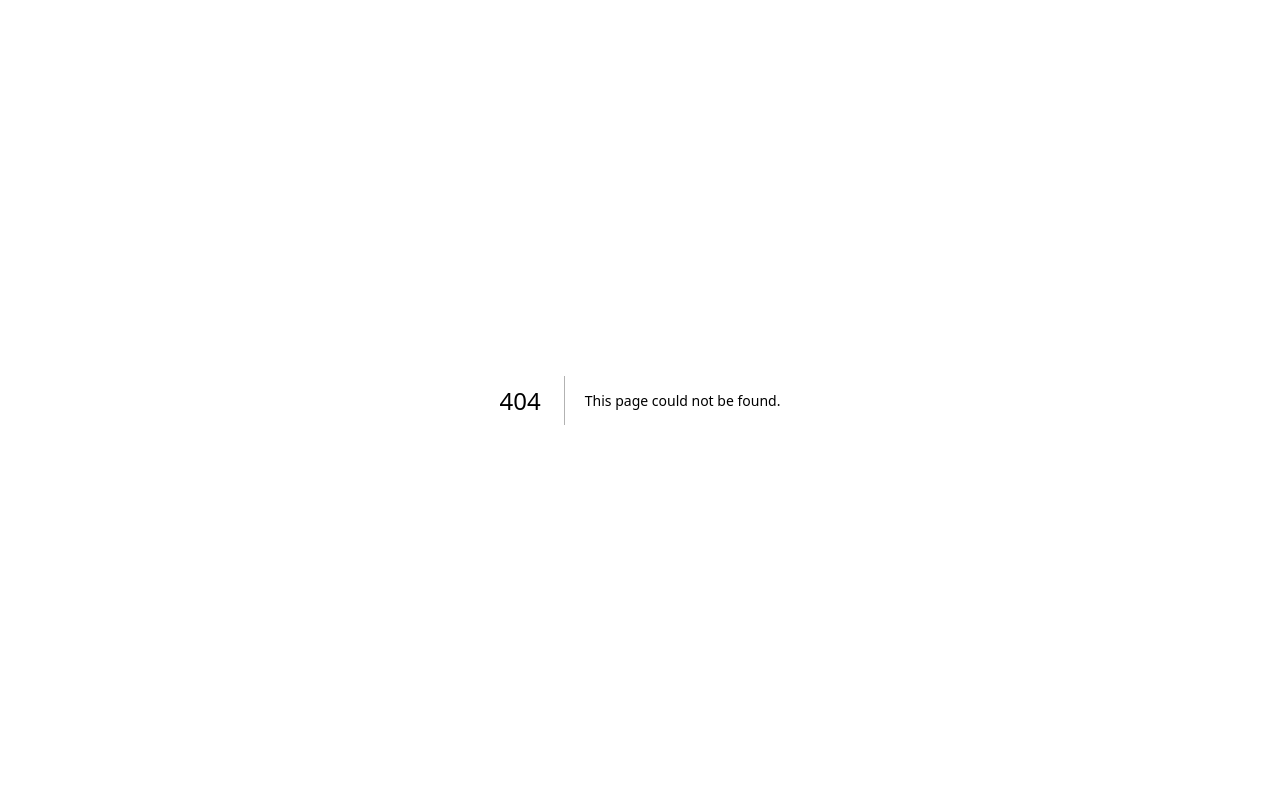
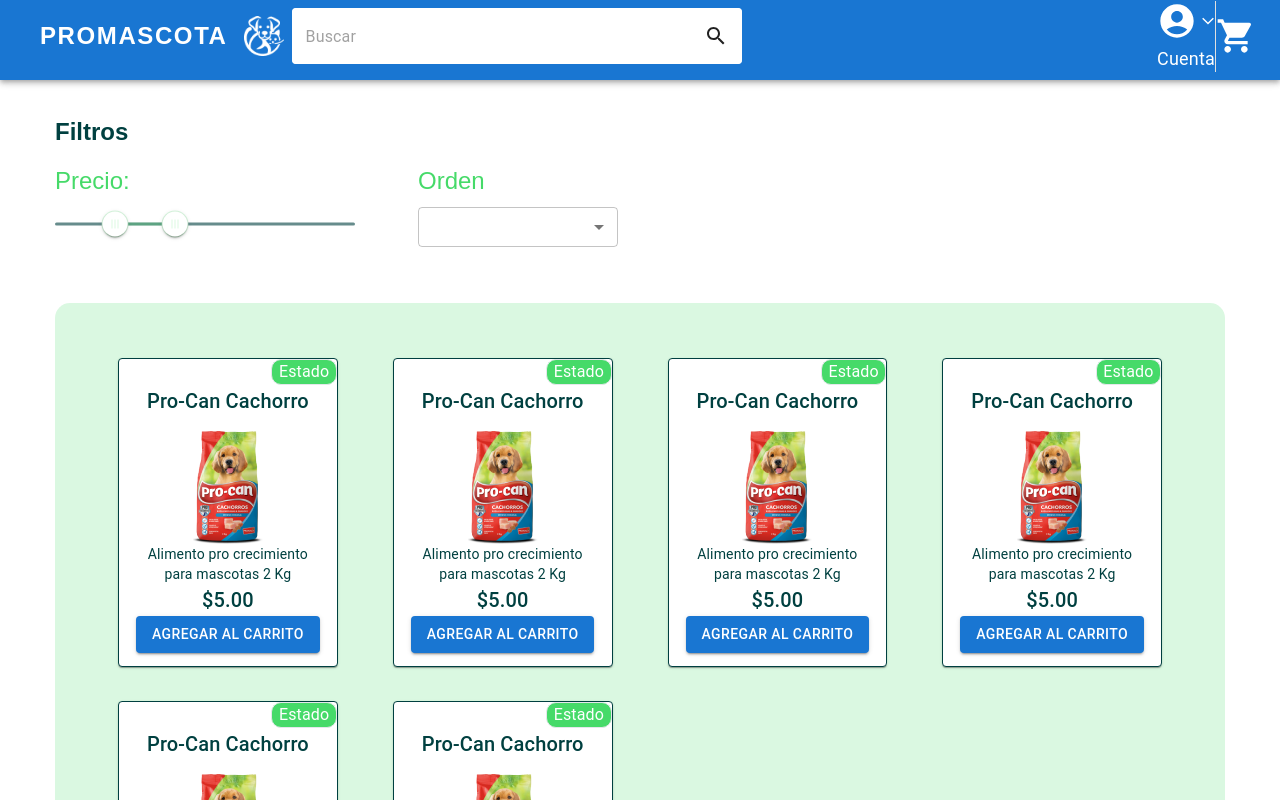
Before and after one commit to PROMASCOTA-TIC/Frontend-PetOwners, a Next.js app: page /search-list in a window 1280 px wide. Before the commit this address had no page. Shown: the top 800 px of the page. Built offline with nearby package versions, Linux system fonts and the light colour scheme.

Commit message:
feat: Se añade la pantalla de lista de resultados de búsqueda

```diff
--- /dev/null
+++ b/src/app/(shop)/search-list/page.tsx
@@ -0,0 +1,15 @@
+import { FiltroListaBusqueda, ListaItems } from "@/app/components";
+
+export default function () {
+    return (
+        <div>
+            <div className="mx-e55 mt-e34">
+                <h2 className="mb-e13 text-primary font-bold text-[24px]">Filtros</h2>
+                <FiltroListaBusqueda />
+                <div className="my-e55 w-full">
+                    <ListaItems />
+                </div>
+            </div>
+        </div>
+    )
+}
--- a/src/app/components/index.ts
+++ b/src/app/components/index.ts
@@ -1,9 +1,13 @@
 import ProductsCarousel from "./products/productsCarousel";
 import ProductOffers from "./products/productsOffers";
 import { ListaPreferencias } from "./registro/listaPreferencias";
+import { FiltroListaBusqueda } from "./searchList/filtroListaBusqueda";
+import { ListaItems } from "./searchList/listaItems";
 
 export  {
     ProductsCarousel,
     ProductOffers,
     ListaPreferencias,
+    FiltroListaBusqueda,
+    ListaItems,
 }
--- /dev/null
+++ b/src/app/components/searchList/filtroListaBusqueda.tsx
@@ -0,0 +1,143 @@
+"use client";
+import { useState } from "react";
+import { Box, FormControl, InputLabel, MenuItem, Select, Slider, SelectChangeEvent, styled, SliderThumb, Tooltip } from "@mui/material";
+import PropTypes from 'prop-types';
+
+// function valuetext(value: number) {
+//     return `$ ${value}`;
+// }
+
+interface ValueLabelComponentProps {
+    children: React.ReactElement;
+    value: number;
+}
+
+function ValueLabelComponent(props: ValueLabelComponentProps) {
+    const { children, value } = props;
+    return (
+        <Tooltip enterTouchDelay={0} placement="top" title={value}>
+            {children}
+        </Tooltip>
+    );
+}
+
+const CustomAirbnbSlider = styled(Slider)(({ theme }) => ({
+    color: '#46DA6933',
+    height: 8,
+    padding: '13px 0',
+    '& .MuiSlider-thumb': {
+        height: 27,
+        width: 27,
+        backgroundColor: '#fff',
+        border: '1px solid currentColor',
+        '&:hover': {
+            boxShadow: '0 0 0 8px rgba(58, 133, 137, 0.16)',
+        },
+        '& .airbnb-bar': {
+            height: 9,
+            width: 1,
+            backgroundColor: 'currentColor',
+            marginLeft: 1,
+            marginRight: 1,
+        },
+    },
+    '& .MuiSlider-track': {
+        height: 3,
+    },
+    '& .MuiSlider-rail': {
+        color: '#00404099',
+        opacity: 1,
+        height: 3,
+    },
+    '& .MuiSlider-valueLabel': {
+        lineHeight: 1.2,
+        fontSize: 12,
+        background: 'unset',
+        padding: 0,
+        width: 32,
+        height: 32,
+        borderRadius: '50% 50% 50% 0',
+        backgroundColor: '#3a8589',
+        transformOrigin: 'bottom left',
+        transform: 'translate(50%, -100%) rotate(-45deg) scale(0)',
+        '&::before': { display: 'none' },
+        '&.MuiSlider-valueLabelOpen': {
+            transform: 'translate(50%, -100%) rotate(-45deg) scale(1)',
+        },
+        '& > *': {
+            transform: 'rotate(45deg)',
+        },
+    },
+}));
+
+interface AirbnbThumbComponentProps extends React.HTMLAttributes<unknown> { }
+
+function AirbnbThumbComponent(props: AirbnbThumbComponentProps) {
+    const { children, ...other } = props;
+    return (
+        <SliderThumb {...other}>
+            {children}
+            <span className="airbnb-bar" />
+            <span className="airbnb-bar" />
+            <span className="airbnb-bar" />
+        </SliderThumb>
+    );
+}
+
+export const FiltroListaBusqueda = () => {
+    const [value, setValue] = useState([0, 80]);
+    const [orden, setOrden] = useState<string>('');
+
+    // const handleChange = (event: Event, newValue: number | number[]) => {
+    //     if (Array.isArray(newValue)) {
+    //         setValue(newValue);
+    //     }
+    // };
+
+    const handleDeliveryChange = (event: SelectChangeEvent<string>) => {
+        setOrden(event.target.value);
+    };
+
+    return (
+        <div className="flex gap-e63">
+            <div>
+                <h2 className="text-[24px] text-terciary mb-e8">Precio:</h2>
+                <Box sx={{ width: 300 }}>
+                    {/* <Slider
+                        getAriaLabel={() => 'Price range'}
+                        value={value}
+                        onChange={handleChange}
+                        valueLabelDisplay="auto"
+                        getAriaValueText={valuetext}
+                        color="secondary"
+                    /> */}
+
+                    <CustomAirbnbSlider
+                        valueLabelDisplay="auto"
+                        components={{
+                            Thumb: AirbnbThumbComponent,
+                            ValueLabel: ValueLabelComponent,
+                        }}
+                        getAriaLabel={(index) => (index === 0 ? 'Minimum price' : 'Maximum price')}
+                        defaultValue={[20, 40]}
+                    />
+                </Box>
+            </div>
+            <div>
+                <h2 className="text-[24px] text-terciary mb-e8">Orden</h2>
+                <FormControl variant="outlined" size="small" sx={{ minWidth: 200, maxWidth: 275, borderRadius: '16px' }}>
+                    {/* <InputLabel>Orden de vista</InputLabel> */}
+                    <Select
+                        value={orden}
+                        onChange={handleDeliveryChange}
+                        placeholder="Orden de vista"
+                    // label="Orden de vista"
+                    >
+                        <MenuItem value="Opcion1">Opción 1</MenuItem>
+                        <MenuItem value="Opcion2">Opción 2</MenuItem>
+                    </Select>
+                </FormControl>
+            </div>
+        </div>
+    )
+}
--- /dev/null
+++ b/src/app/components/searchList/listaItems.tsx
@@ -0,0 +1,65 @@
+import React from 'react'
+import { TarjetaItem } from './tarjetaItem';
+import { productImage } from "@/assets/images";
+import { Box, Grid2 } from '@mui/material';
+
+const products = [
+    {
+        title: 'Pro-Can Cachorro',
+        description: 'Alimento pro crecimiento para mascotas 2 Kg',
+        price: 5.00,
+        imageUrl: productImage,
+    },
+    {
+        title: 'Pro-Can Cachorro',
+        description: 'Alimento pro crecimiento para mascotas 2 Kg',
+        price: 5.00,
+        imageUrl: productImage,
+    },
+    {
+        title: 'Pro-Can Cachorro',
+        description: 'Alimento pro crecimiento para mascotas 2 Kg',
+        price: 5.00,
+        imageUrl: productImage,
+    },
+    {
+        title: 'Pro-Can Cachorro',
+        description: 'Alimento pro crecimiento para mascotas 2 Kg',
+        price: 5.00,
+        imageUrl: productImage,
+    },
+    {
+        title: 'Pro-Can Cachorro',
+        description: 'Alimento pro crecimiento para mascotas 2 Kg',
+        price: 10.00,
+        imageUrl: productImage,
+    },
+    {
+        title: 'Pro-Can Cachorro',
+        description: 'Alimento pro crecimiento para mascotas 2 Kg',
+        price: 15.00,
+        imageUrl: productImage,
+    },
+];
+
+export const ListaItems = () => {
+    return (
+        <div>
+            <div className='bg-terciary-20 rounded-b15 px-e63 py-e55 w-full'>
+                {/* <Grid2 container columns={{ xs: 4, sm: 8, md: 12 }}> */}
+                <Grid2 container columnSpacing={{ xs: "55px", md: "55px" }}>
+                    {products.map((product, index) => (
+                        <Grid2 key={index} size={{ xs: 12, sm: 6, md: 4, lg: 3 }} sx={{ marginBottom: "34px" }}>
+                            <TarjetaItem
+                                title={product.title}
+                                description={product.description}
+                                price={product.price}
+                                imageUrl={product.imageUrl}
+                            />
+                        </Grid2>
+                    ))}
+                </Grid2>
+            </div>
+        </div>
+    )
+}
--- /dev/null
+++ b/src/app/components/searchList/tarjetaItem.tsx
@@ -0,0 +1,48 @@
+"use client";
+import React from 'react';
+import Image, { StaticImageData } from 'next/image';
+import { Button, Card, CardContent, Typography } from '@mui/material';
+
+interface ProductCardProps {
+    title: string;
+    description: string;
+    price: number;
+    imageUrl: StaticImageData;
+}
+
+export const TarjetaItem: React.FC<ProductCardProps> = ({ title, description, price, imageUrl }) => {
+    return (
+        <Card className="border border-primary rounded-lg">
+            <div className='flex justify-end text-center'>
+                <Typography className="font-bold mt-e13 mx-e13 w-[30%] text-white border rounded-b10 bg-terciary">
+                    Estado
+                </Typography>
+            </div>
+            <div className='flex flex-col items-center text-center space-y-e5 w-full h-[309]'>
+                <Typography variant="h6" className="font-bold mt-e8 text-primary">
+                    {title}
+                </Typography>
+                <CardContent
+                    className="flex flex-col items-center"
+                    style={{
+                        padding: "13px",
+                        marginTop: "0px",
+                    }}
+                >
+                    <div className="relative">
+                        <Image src={imageUrl} alt={title} />
+                    </div>
+                    <Typography variant="body2" className="mt-[8px] text-primary">
+                        {description}
+                    </Typography>
+                    <Typography variant="h6" className="text-primary mt-[8px] font-semibold">
+                        ${price.toFixed(2)}
+                    </Typography>
+                    <Button variant="contained" className="mt-[8px] normal-case rounded-[20px] bg-secondary">
+                        Agregar al carrito
+                    </Button>
+                </CardContent>
+            </div>
+        </Card>
+    )
+}
```
